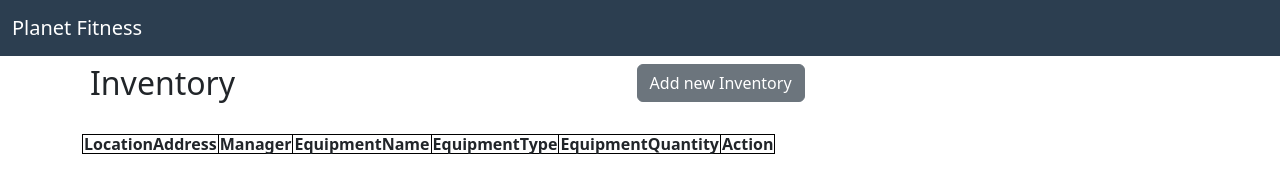
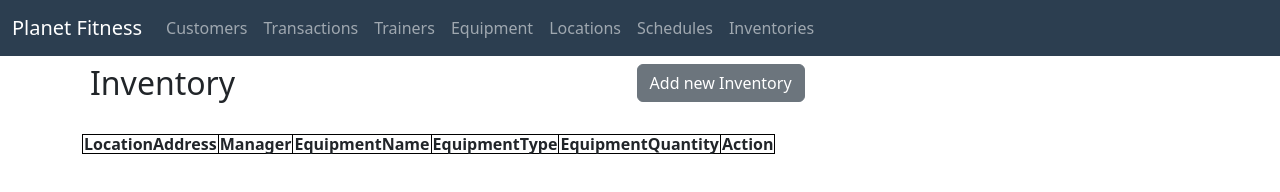
Before and after one commit to kclaka/planetFitHTML, a plain HTML site: page inventories.html in a window 1280 px wide. Drawn offline with nearby package versions, Linux system fonts and the light colour scheme; no server answers.

Commit message:
add nav bar to customer and inventory pages

```diff
--- a/inventories.html
+++ b/inventories.html
@@ -12,9 +12,37 @@
 </head>
 
 <body>
-    <nav class="navbar navbar-dark bg-mynav">
+    <nav class="navbar navbar-expand-lg navbar-dark bg-mynav">
         <div class="container-fluid">
-          <a class="navbar-brand" href="#">Planet Fitness</a>
+            <a class="navbar-brand" href="index.html">Planet Fitness</a>
+            <button class="navbar-toggler" type="button" data-toggle="collapse" data-target="#navbarNav" aria-controls="navbarNav" aria-expanded="false" aria-label="Toggle navigation">
+              <span class="navbar-toggler-icon"></span>
+            </button>
+            <div class="collapse navbar-collapse" id="navbarNav">
+              <ul class="navbar-nav">
+                <li class="nav-item active">
+                  <a class="nav-link" href="customers.html">Customers</a>
+                </li>
+                <li class="nav-item">
+                    <a class="nav-link" href="transactions.html">Transactions</a>
+                </li>
+                <li class="nav-item">
+                  <a class="nav-link" href="trainers.html">Trainers</a>
+                </li>
+                <li class="nav-item">
+                    <a class="nav-link" href="equipment.html">Equipment</a>
+                  </li>
+                <li class="nav-item">
+                  <a class="nav-link" href="locations.html">Locations</a>
+                </li>
+                <li class="nav-item">
+                    <a class="nav-link" href="schedules.html">Schedules</a>
+                </li>
+                <li class="nav-item">
+                    <a class="nav-link" href="inventories.html">Inventories</a>
+                </li>
+              </ul>
+
         </div>
     </nav>
 
```
Also changed, not shown: customers.html (+30 -3 lines).
